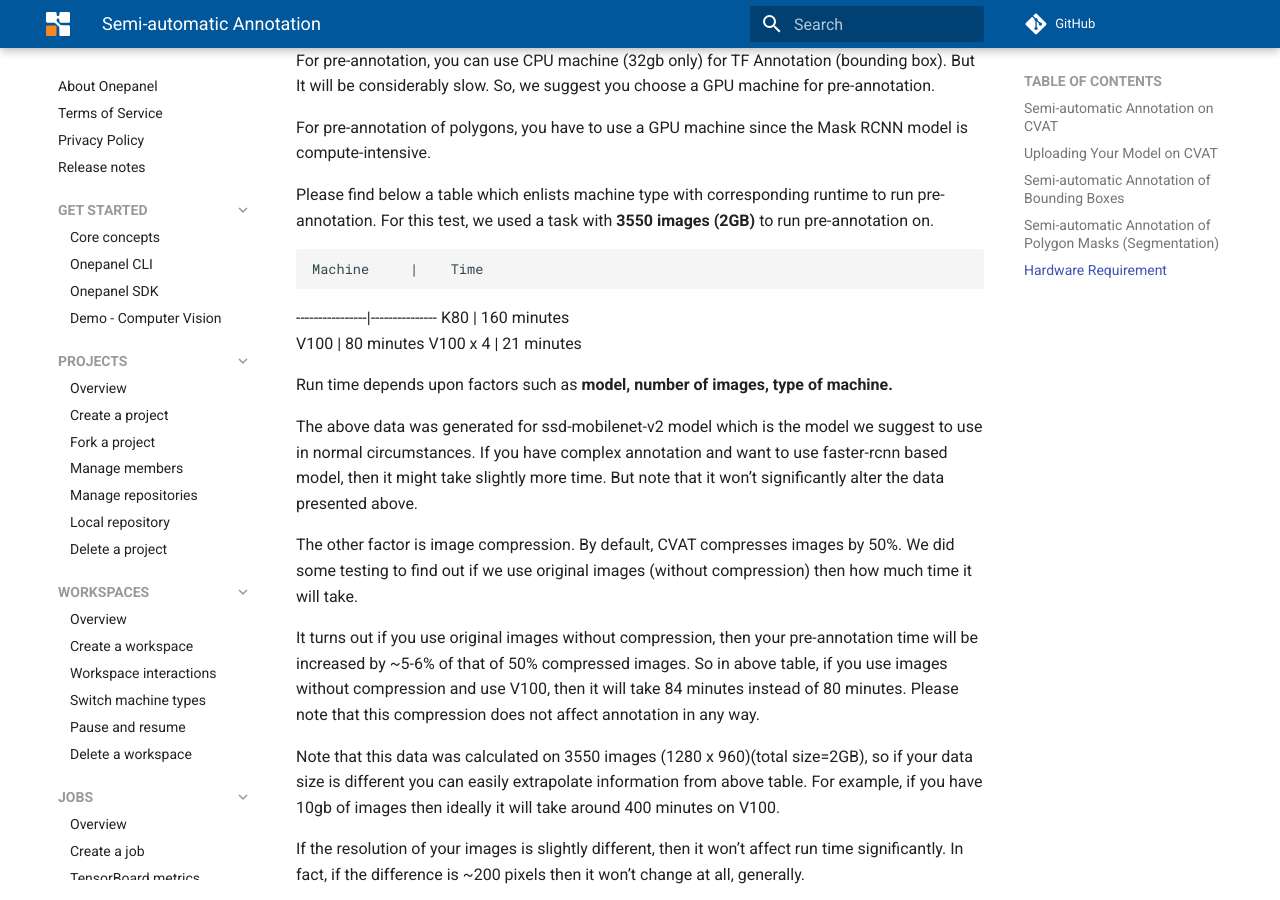
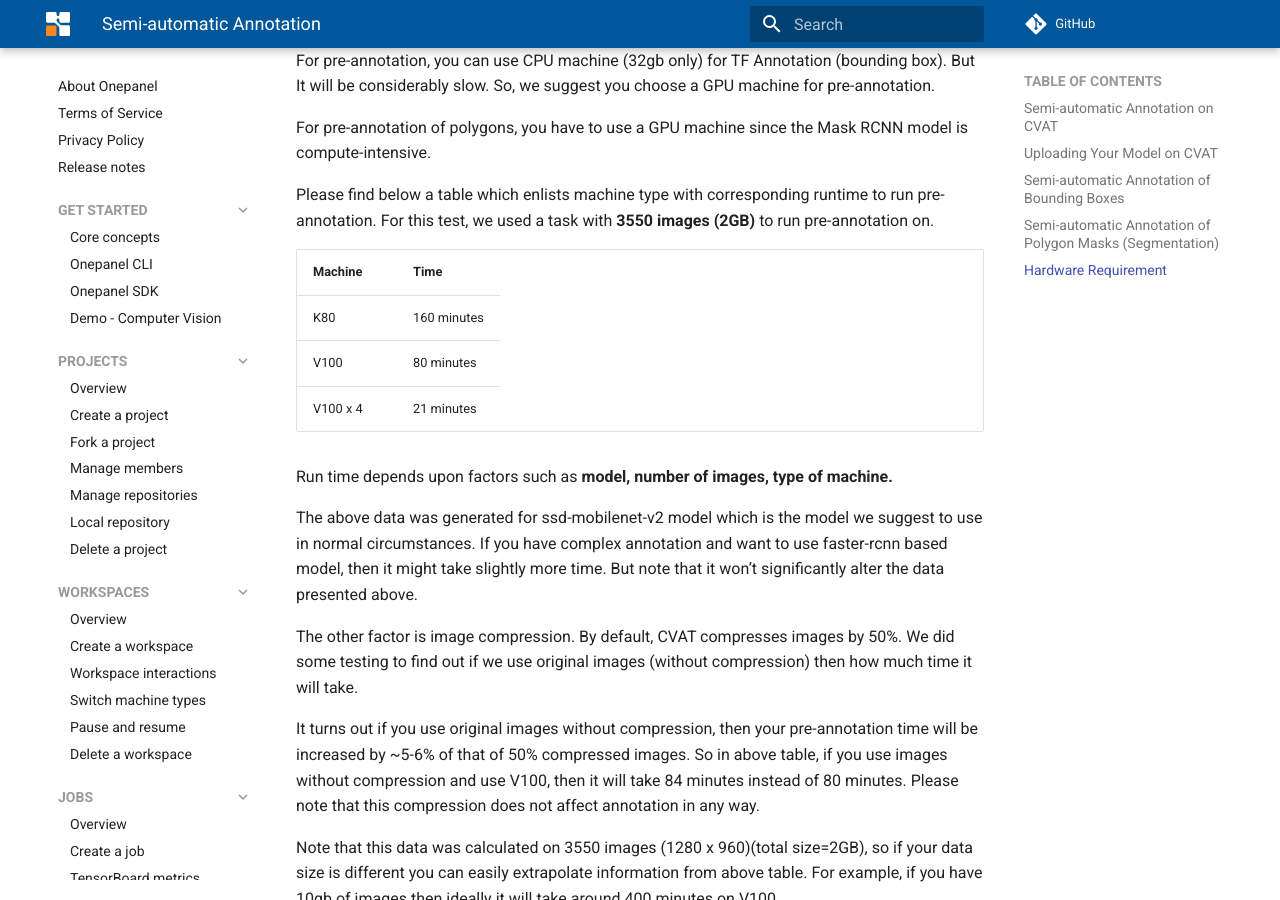
Before and after one commit to onepanelio/docs, an MkDocs documentation site: the page built from docs/CVAT/semiautomatic_annotation.md, in a window 1280 px wide and 900 px high, scrolled down 1168 px. Built offline with MkDocs 1.6.1 and Material for MkDocs 9.7.7, drawn with Linux system fonts in a browser that asks for light colours; comment, search, counter and statistics services are not loaded.

Commit message:
updated markdown

```diff
--- a/docs/CVAT/semiautomatic_annotation.md
+++ b/docs/CVAT/semiautomatic_annotation.md
@@ -22,11 +22,11 @@
 Please find below a table which enlists machine type with corresponding runtime to run pre-annotation.
 For this test, we used a task with **3550 images (2GB)** to run pre-annotation on.
 
-    Machine     |    Time
-----------------|---------------
-    K80         | 160 minutes
-    V100        |  80 minutes
-  V100 x 4      |  21 minutes
+Machine     | Time
+------------|---------------
+K80         | 160 minutes
+V100        | 80 minutes
+V100 x 4    | 21 minutes
 
 Run time depends upon factors such as **model, number of images, type of machine.**
 
```
